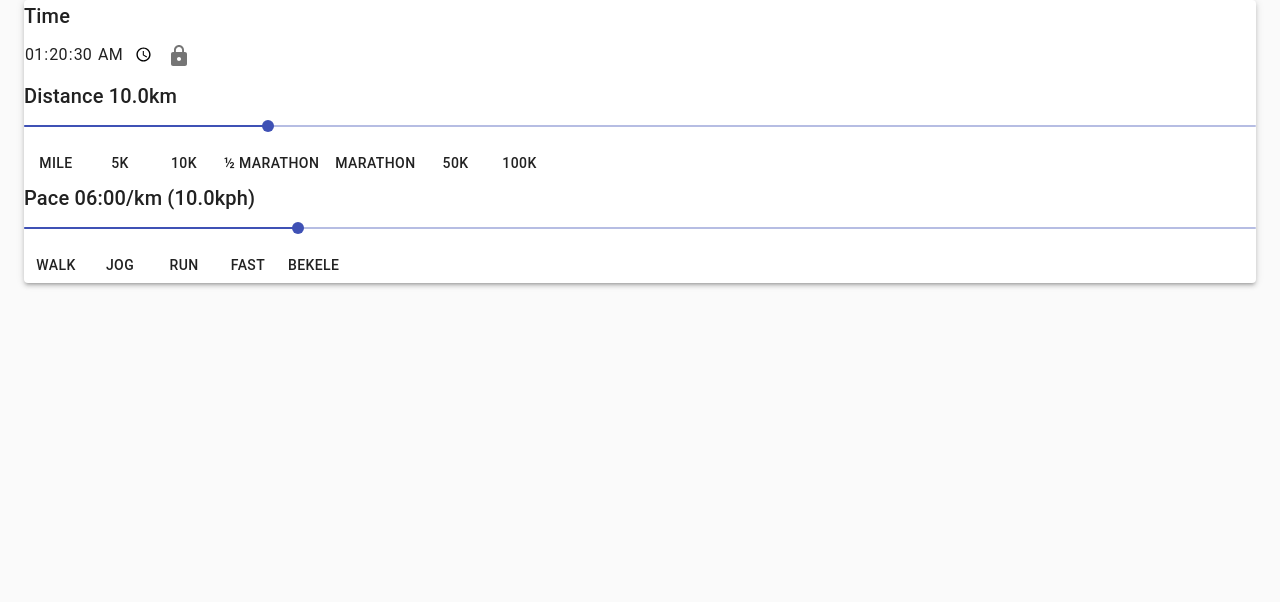
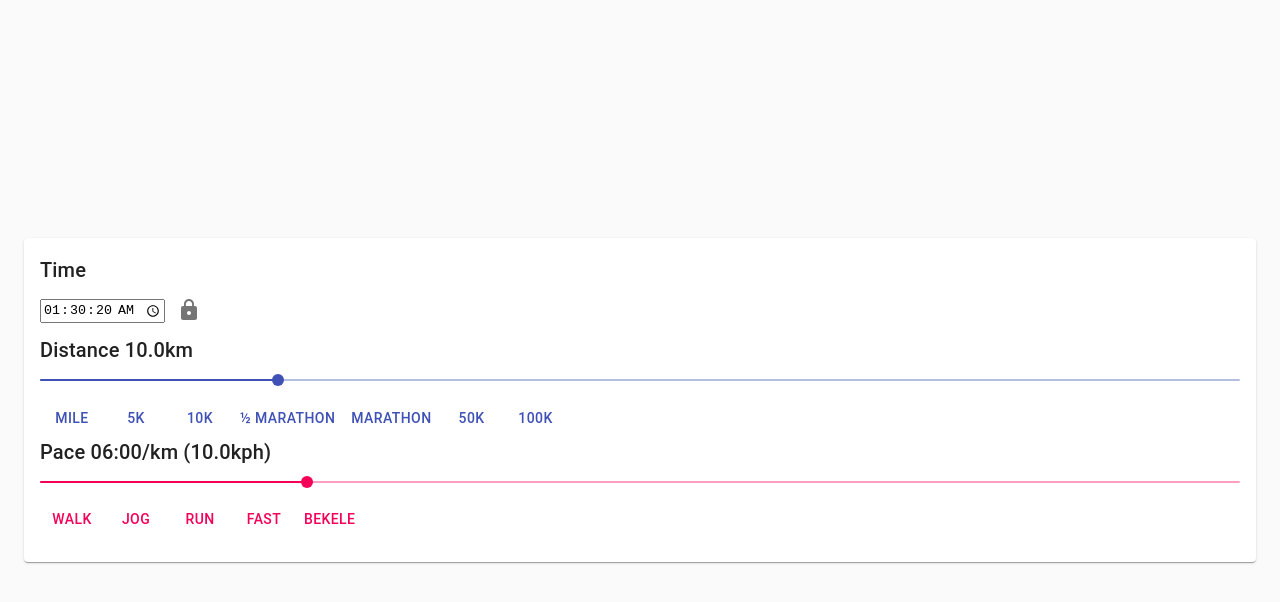
Before and after one commit to zettca/pacex, a React (Create React App) app: page / in a window 1280 px wide. Shown: the top 602 px of the page. Built offline with nearby package versions, Linux system fonts and the light colour scheme.

Commit message:
Implement calculations

```diff
--- a/package.json
+++ b/package.json
@@ -6,6 +6,7 @@
     "type": "git",
     "url": "https://github.com/zettca/pacex"
   },
+  "homepage": ".",
   "scripts": {
     "start": "react-scripts start",
     "build": "react-scripts build",
--- a/src/components/Main/Main.js
+++ b/src/components/Main/Main.js
@@ -1,8 +1,8 @@
 import React, { useState } from "react";
-import { Button, IconButton, InputBase, Slider, Typography } from "@material-ui/core";
+import { Button, IconButton, Slider, Typography } from "@material-ui/core";
 import LockIconOutlined from "@material-ui/icons/Lock";
 import LockOpenIconOutlined from "@material-ui/icons/LockOpen";
-import { f00 } from "./utils";
+import { ff00, parseTime, calcSpeed, calcTime, calcDist } from "./utils";
 
 const distances = [
   { label: "Mile", value: 1610 },
@@ -23,22 +23,35 @@ const speeds = [
 ];
 
 const Main = () => {
-  const [time, setTime] = useState("01:20:30");
+  const [time, setTime] = useState(90 * 60 + 20);
   const [dist, setDist] = useState(10000);
   const [speed, setSpeed] = useState(10000);
   const [timeLocked, setTimeLocked] = useState(true);
 
-  const handleTime = evt => setTime(evt.target.value);
-  const handleDist = (evt, value) => setDist(value);
-  const handleSpeed = (evt, value) => setSpeed(value);
+  const stepDist = 100;
+  const stepSpeed = 100;
+
+  const handleTime = (evt, value) => {
+    setTime(value || parseTime(evt.target.value));
+    setSpeed(calcSpeed(time, dist));
+  };
+
+  const handleDist = (evt, value) => {
+    setDist(value || dist + stepDist * -Math.sign(evt.deltaY));
+    timeLocked ? setSpeed(calcSpeed(time, dist)) : setTime(calcTime(dist, speed));
+  };
+
+  const handleSpeed = (evt, value) => {
+    setSpeed(value || speed + stepSpeed * -Math.sign(evt.deltaY));
+    timeLocked ? setDist(calcDist(time, speed)) : setTime(calcTime(dist, speed));
+  };
+
   const toggleTimeLock = () => setTimeLocked(!timeLocked);
 
   const kph = speed / 1000;
   const mpk = 60 / kph;
-  const ms = [mpk, (mpk % 1) * 60]
-    .map(Math.floor)
-    .map(f00)
-    .join(":");
+  const ms = [mpk, (mpk % 1) * 60].map(ff00).join(":");
+  const parsedTime = [time / 3600, Math.floor(time / 60) % 60, time % 60].map(ff00).join(":");
 
   return (
     <>
@@ -46,7 +59,7 @@ const Main = () => {
         <Typography component="h1" variant="h6">
           Time
         </Typography>
-        <InputBase value={time} onChange={handleTime} type="time" step={1} />
+        <input type="time" value={parsedTime} onChange={handleTime} step={1} />
         <IconButton onClick={toggleTimeLock}>
           {timeLocked ? <LockIconOutlined /> : <LockOpenIconOutlined />}
         </IconButton>
@@ -55,10 +68,17 @@ const Main = () => {
         <Typography component="h1" variant="h6">
           {`Distance ${(dist / 1000).toFixed(1)}km`}
         </Typography>
-        <Slider value={dist} onChange={handleDist} min={100} max={50000} step={100} />
+        <Slider
+          value={dist}
+          onChange={handleDist}
+          onWheel={handleDist}
+          min={100}
+          max={50000}
+          step={stepDist}
+        />
         <div>
           {distances.map((d, i) => (
-            <Button key={`dist${d.value}`} onClick={() => setDist(d.value)}>
+            <Button color="primary" key={`d${d.value}`} onClick={() => handleDist("", d.value)}>
               {d.label}
             </Button>
           ))}
@@ -68,10 +88,18 @@ const Main = () => {
         <Typography component="h1" variant="h6">
           {`Pace ${ms}/km (${kph.toFixed(1)}kph)`}
         </Typography>
-        <Slider value={speed} onChange={handleSpeed} min={6000} max={24000} step={100} />
+        <Slider
+          color="secondary"
+          value={speed}
+          onChange={handleSpeed}
+          onWheel={handleSpeed}
+          min={6000}
+          max={24000}
+          step={stepSpeed}
+        />
         <div>
           {speeds.map((d, i) => (
-            <Button key={`speed${d.value}`} onClick={() => setSpeed(d.value)}>
+            <Button color="secondary" key={`s${d.value}`} onClick={() => handleSpeed("", d.value)}>
               {d.label}
             </Button>
           ))}
--- a/src/components/Main/utils.js
+++ b/src/components/Main/utils.js
@@ -3,7 +3,12 @@ export const MIN = 60 * SEC;
 export const HOUR = 60 * MIN;
 
 export const f00 = n => (n < 10 ? `0${n}` : String(n));
+export const ff00 = n => f00(Math.floor(n));
 export const calcTime = (dist, speed) => (dist / speed) * HOUR; // seconds
 export const calcDist = (time, speed) => (speed * time) / HOUR; // meters
 export const calcPace = (time, dist) => (time / dist) * 1000; // seconds(/km)
 export const calcSpeed = (time, dist) => (dist * HOUR) / time; // meters(/hour)
+
+const TS = [HOUR, MIN, SEC];
+export const parseTime = (time = "") =>
+  time.split(":").reduce((acc, el, i) => acc + (Number(el) * TS[i] || 0), 0);
--- a/src/withLayout.js
+++ b/src/withLayout.js
@@ -1,12 +1,16 @@
 import React from "react";
-import { Container, Paper } from "@material-ui/core";
+import { Card, CardContent, Container } from "@material-ui/core";
 
 const withLayout = Component => (
-  <Container component="main">
-    <Paper elevation={3}>
-      <Component />
-    </Paper>
-  </Container>
+  <main style={{ minHeight: "100vh", display: "flex", alignItems: "center" }}>
+    <Container>
+      <Card>
+        <CardContent>
+          <Component />
+        </CardContent>
+      </Card>
+    </Container>
+  </main>
 );
 
 export default withLayout;
```
